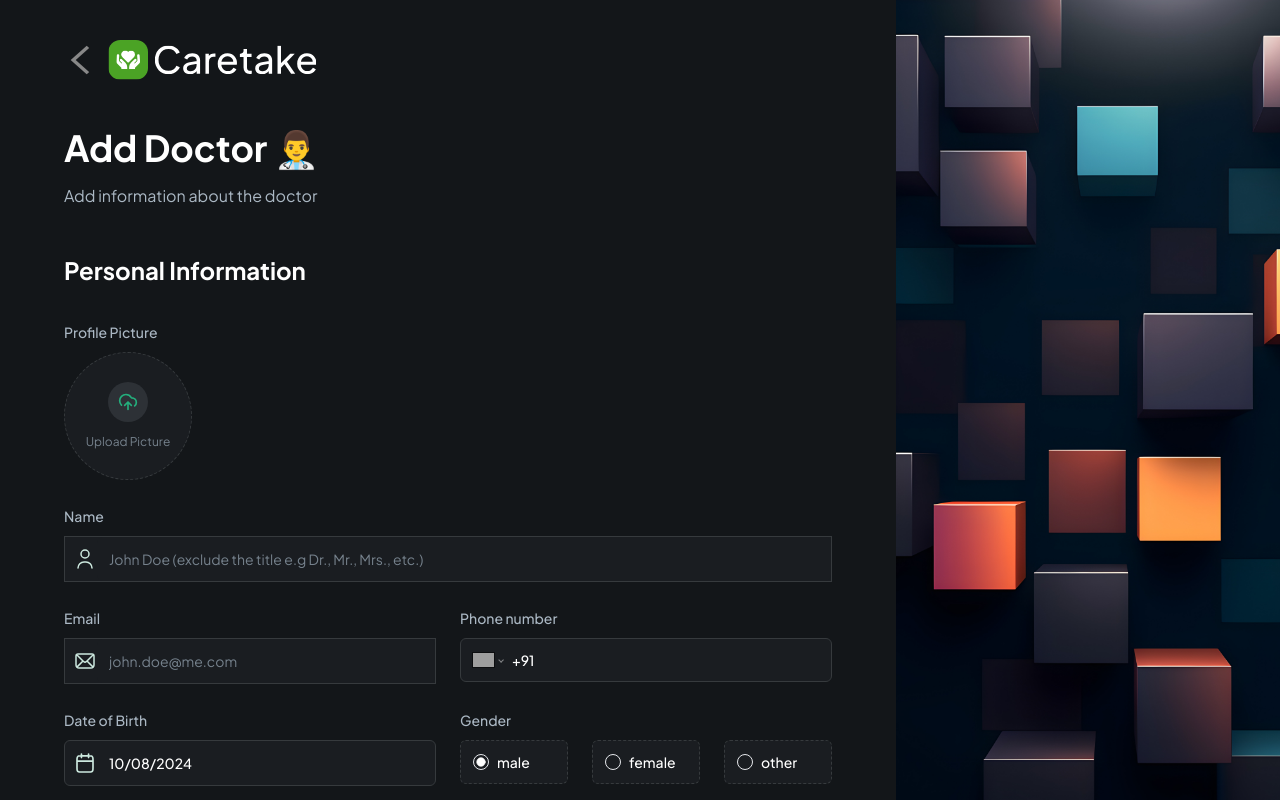
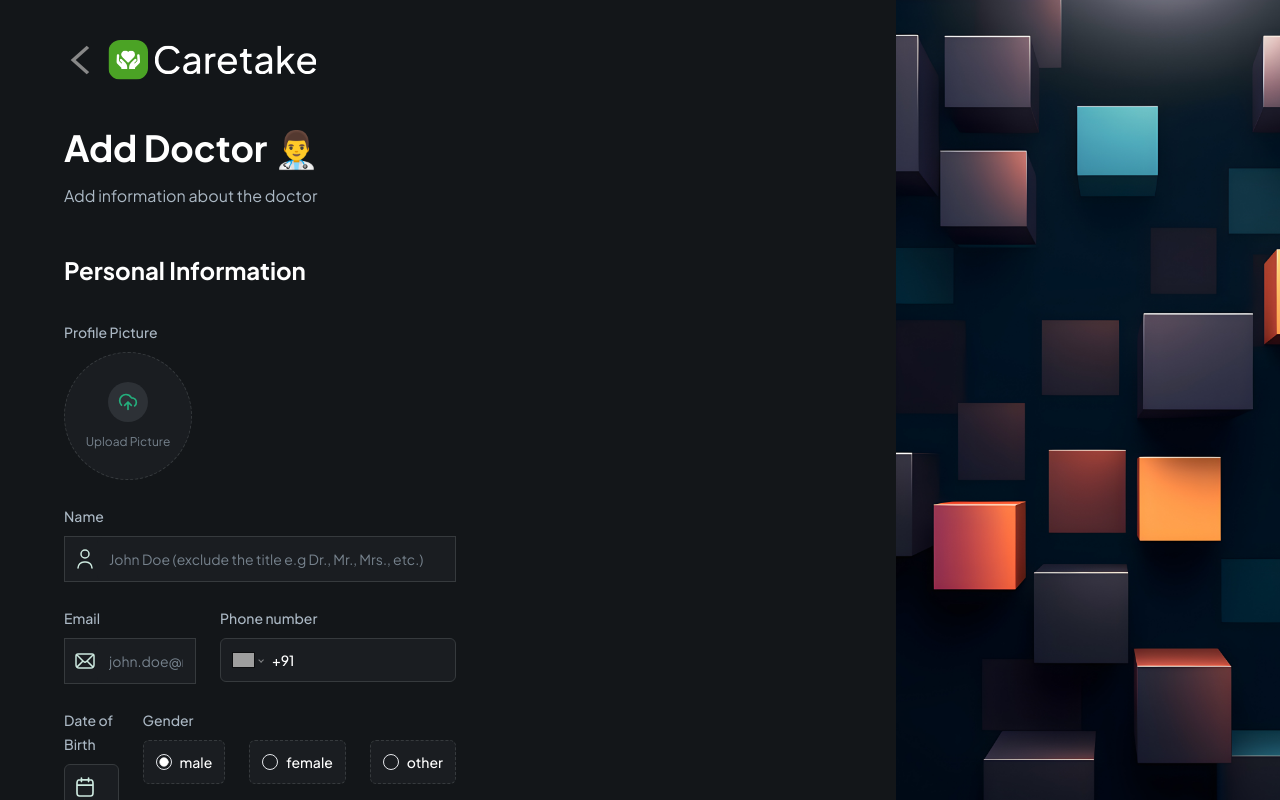
Before and after one commit to UniverseVG/care-take, a Next.js app: page /admin/doctor/add-doctor in a window 1280 px wide. Built offline with nearby package versions, Linux system fonts and the light colour scheme; no server answers; grey boxes are pictures that could not be loaded.

Commit message:
fix(edit-doctor):-fix the scroll  issues of edit-doctor-modal

```diff
--- a/components/forms/DoctorForm.tsx
+++ b/components/forms/DoctorForm.tsx
@@ -135,7 +135,7 @@ const DoctorForm = ({ type, doctor, setOpen }: DoctorFormProps) => {
     <Form {...form}>
       <form
         onSubmit={form.handleSubmit(onSubmit)}
-        className={`${isEdit ? "space-y-6" : "space-y-12"} w-full`}
+        className={`${isEdit ? "space-y-6" : "space-y-12"} w-[400px] pr-2`}
       >
         {!isEdit && (
           <section className="space-y-4">
```
